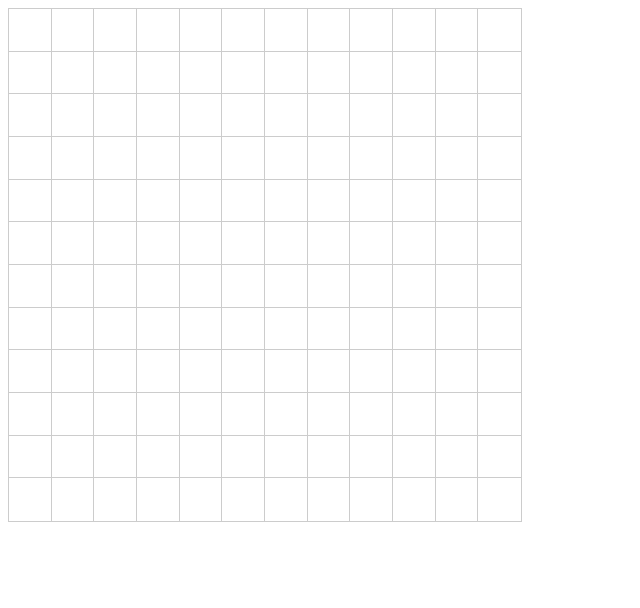
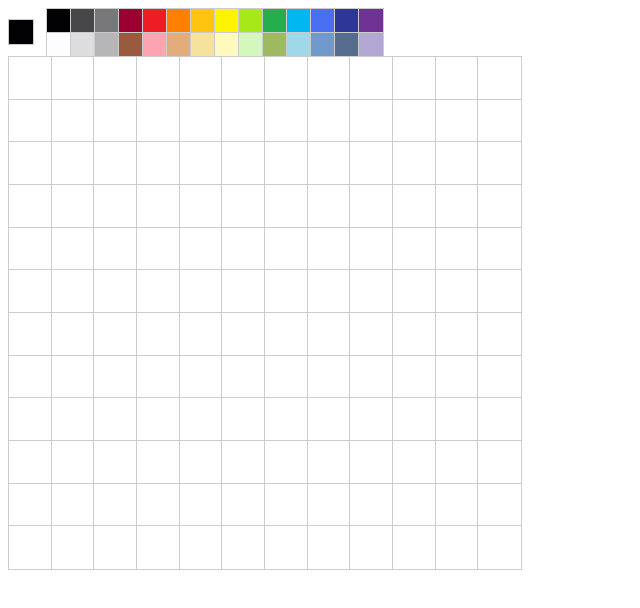
Before and after one commit to anajalvarenga/pixel-art, a Vue app: page / in a window 1280 px wide. Shown: the top 608 px of the page, without its empty margins (0-640 px from the left). Built offline with nearby package versions, Linux system fonts and the light colour scheme.

Commit message:
feat: create color palette

```diff
--- a/src/App.vue
+++ b/src/App.vue
@@ -1,15 +1,16 @@
 <template>
+  <TheColorPalette />
   <TheTable />
 </template>
 
 <script>
 import TheTable from './components/table-art/TheTable.vue';
+import TheColorPalette from './components/color-palette/TheColorPalette.vue';
+
 export default {
   components: {
-    TheTable
+    TheTable,
+    TheColorPalette
   }
 }
 </script>
-
-<style>
-</style>
--- /dev/null
+++ b/src/components/color-palette/TheColorPalette.vue
@@ -0,0 +1,53 @@
+<template>
+    <section>
+        <BaseSquare class="square-selected-color" :bgColor="selectedColor"/>
+        <BaseGrid :size="columns" :style="{
+            width:  (columns * 24) + 'px',
+            height: (rows * 24) + 'px'
+        }">
+            <BaseSquare
+                v-for="color in colors"
+                :key="color"
+                :bgColor="color"
+                @click="setSelectedColor(color)"
+            />
+        </BaseGrid>
+    </section>
+</template>
+
+<script>
+export default {
+    data() {
+        return {
+            columns: 14,
+            rows: 2,
+            colors: [
+                '#020104', '#474749', '#787779', '#9c0032', '#ed1d24', '#ff7f00',
+                '#ffc40f', '#fef301', '#a6e818', '#25af4c', '#00b7f1', '#4a6ef1',
+                '#2e3796', '#6e3395', '#fdfcff', '#dddddf', '#b6b5b8', '#9a5a3e',
+                '#fda4b2', '#e2ad7a', '#f4e29d', '#fefabe', '#d4f8bc', '#9eb95f',
+                '#9fd8e8', '#719acc', '#566c8e', '#b3a7d4'
+            ],
+            selectedColor: '#020104'
+        };
+    },
+    methods: {
+        setSelectedColor(color) {
+            this.selectedColor = color;
+        }
+    }
+}
+</script>
+
+<style scoped>
+section {
+    display: flex;
+    align-items: center;
+    gap: 12px;
+}
+
+.square-selected-color {
+    width: 24px;
+    height: 24px;
+}
+</style>
```
